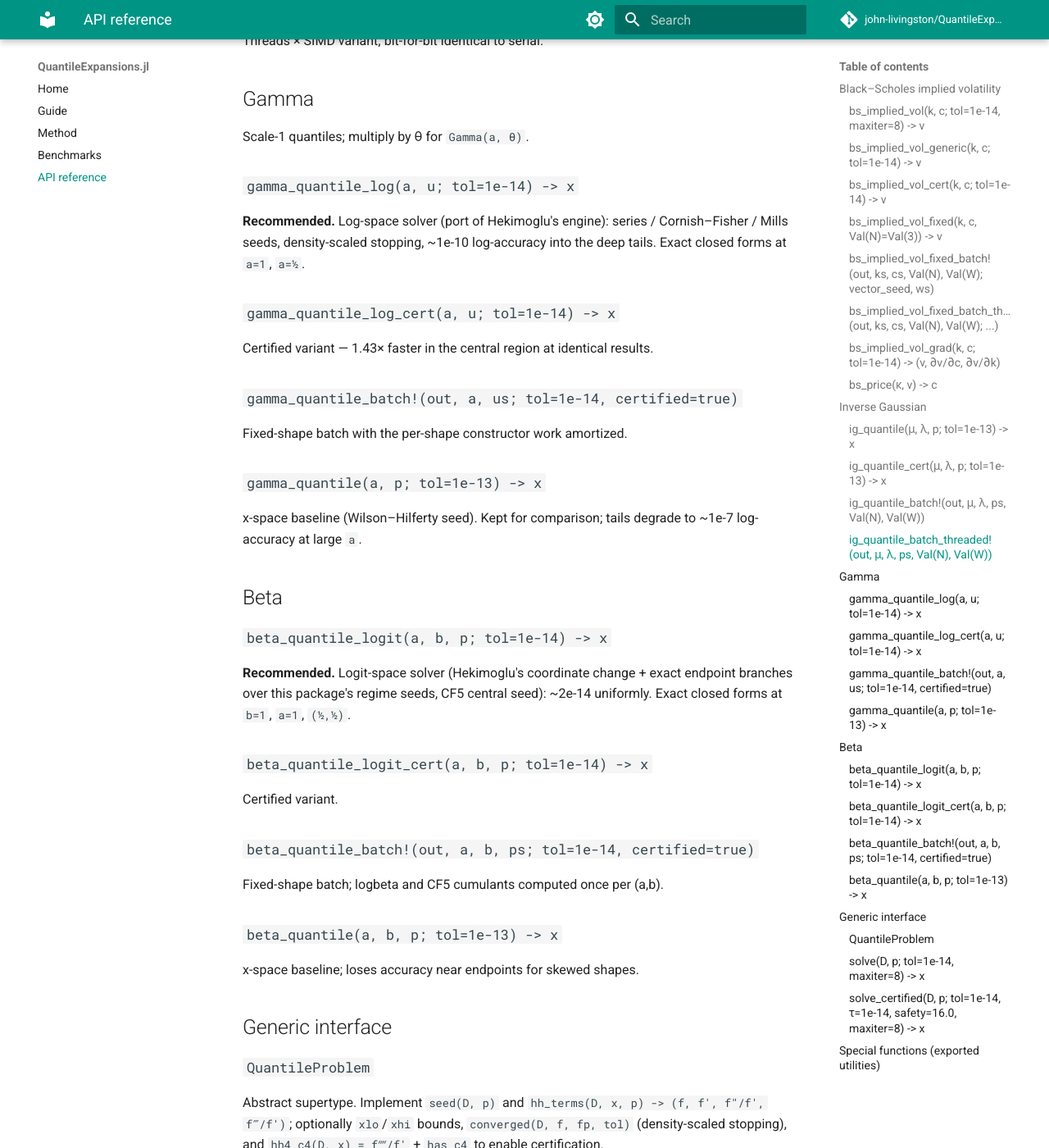
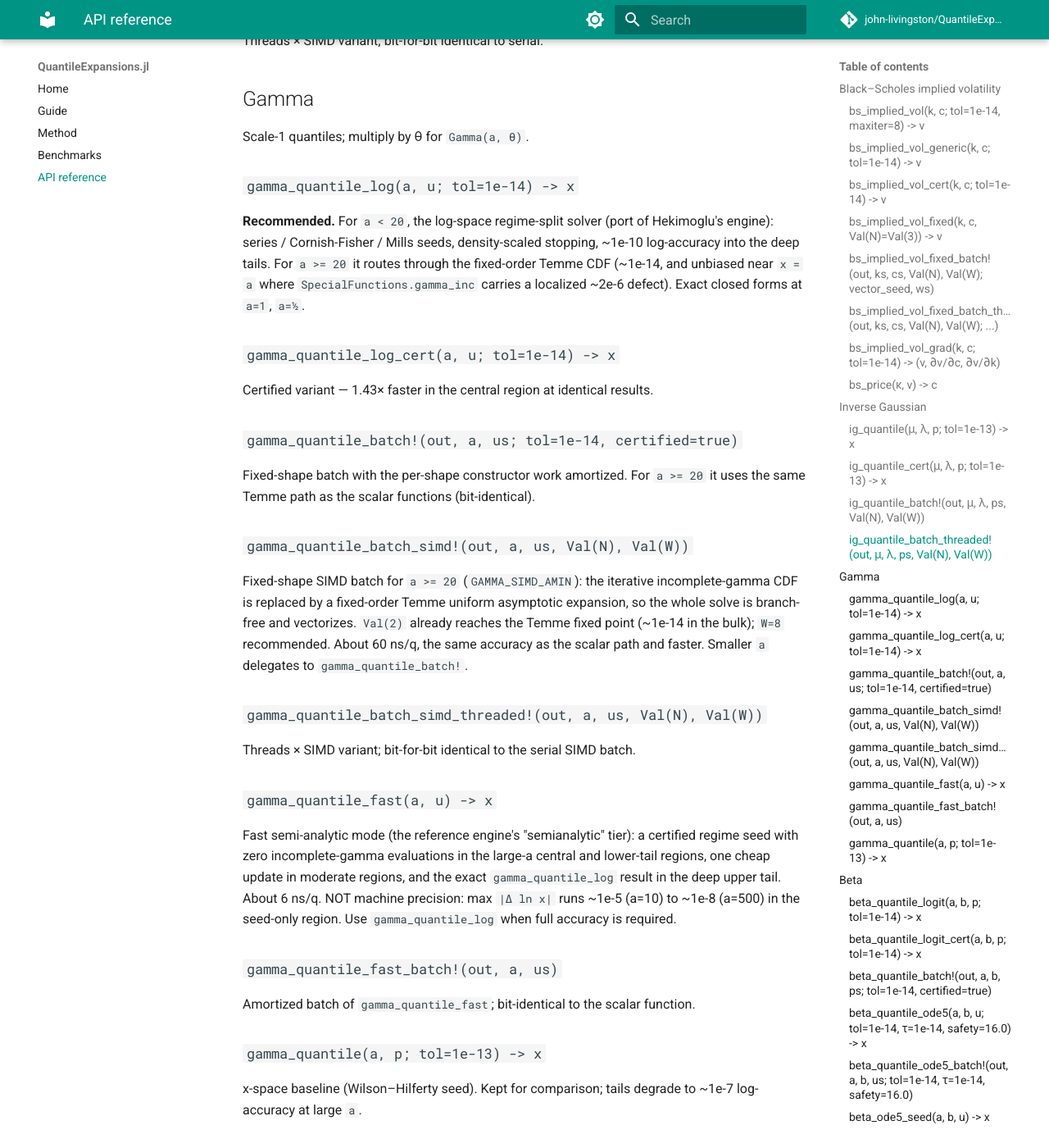
Before and after one commit to john-livingston/QuantileExpansions.jl, an MkDocs documentation site: the page built from docs/api.md, in a window 1280 px wide and 1400 px high, scrolled down 1877 px. Shown: the whole window at 82% size. Built offline with MkDocs 1.6.1 and Material for MkDocs 9.7.7, drawn with Linux system fonts in a browser that asks for light colours; comment, search, counter and statistics services are not loaded; some of the changed text lies outside the part shown.

Commit message:
document new gamma/beta functions in api reference: simd/fast gamma, ode5 beta tiers

```diff
--- a/docs/api.md
+++ b/docs/api.md
@@ -64,15 +64,41 @@
 Scale-1 quantiles; multiply by θ for `Gamma(a, θ)`.
 
 ### `gamma_quantile_log(a, u; tol=1e-14) -> x`
-**Recommended.** Log-space solver (port of Hekimoglu's engine): series /
-Cornish–Fisher / Mills seeds, density-scaled stopping, ~1e-10 log-accuracy
-into the deep tails. Exact closed forms at `a=1`, `a=½`.
+**Recommended.** For `a < 20`, the log-space regime-split solver (port of
+Hekimoglu's engine): series / Cornish-Fisher / Mills seeds, density-scaled
+stopping, ~1e-10 log-accuracy into the deep tails. For `a >= 20` it routes
+through the fixed-order Temme CDF (~1e-14, and unbiased near `x = a` where
+`SpecialFunctions.gamma_inc` carries a localized ~2e-6 defect). Exact closed
+forms at `a=1`, `a=½`.
 
 ### `gamma_quantile_log_cert(a, u; tol=1e-14) -> x`
 Certified variant — 1.43× faster in the central region at identical results.
 
 ### `gamma_quantile_batch!(out, a, us; tol=1e-14, certified=true)`
-Fixed-shape batch with the per-shape constructor work amortized.
+Fixed-shape batch with the per-shape constructor work amortized. For `a >= 20`
+it uses the same Temme path as the scalar functions (bit-identical).
+
+### `gamma_quantile_batch_simd!(out, a, us, Val(N), Val(W))`
+Fixed-shape SIMD batch for `a >= 20` (`GAMMA_SIMD_AMIN`): the iterative
+incomplete-gamma CDF is replaced by a fixed-order Temme uniform asymptotic
+expansion, so the whole solve is branch-free and vectorizes. `Val(2)` already
+reaches the Temme fixed point (~1e-14 in the bulk); `W=8` recommended. About
+60 ns/q, the same accuracy as the scalar path and faster. Smaller `a` delegates
+to `gamma_quantile_batch!`.
+
+### `gamma_quantile_batch_simd_threaded!(out, a, us, Val(N), Val(W))`
+Threads × SIMD variant; bit-for-bit identical to the serial SIMD batch.
+
+### `gamma_quantile_fast(a, u) -> x`
+Fast semi-analytic mode (the reference engine's "semianalytic" tier): a certified
+regime seed with zero incomplete-gamma evaluations in the large-a central and
+lower-tail regions, one cheap update in moderate regions, and the exact
+`gamma_quantile_log` result in the deep upper tail. About 6 ns/q. NOT machine
+precision: max `|Δ ln x|` runs ~1e-5 (a=10) to ~1e-8 (a=500) in the seed-only
+region. Use `gamma_quantile_log` when full accuracy is required.
+
+### `gamma_quantile_fast_batch!(out, a, us)`
+Amortized batch of `gamma_quantile_fast`; bit-identical to the scalar function.
 
 ### `gamma_quantile(a, p; tol=1e-13) -> x`
 x-space baseline (Wilson–Hilferty seed). Kept for comparison; tails degrade
@@ -90,6 +116,33 @@
 
 ### `beta_quantile_batch!(out, a, b, ps; tol=1e-14, certified=true)`
 Fixed-shape batch; logbeta and CF5 cumulants computed once per (a,b).
+
+### `beta_quantile_ode5(a, b, u; tol=1e-14, τ=1e-14, safety=16.0) -> x`
+Beta(a,b) quantile using Hekimoglu's ODE5 central seed. In the
+high-concentration central region the sharp seed lets the K4 certificate accept
+a single logit-HH-4 update (one incomplete-beta evaluation); elsewhere, and on
+any point the certificate declines, it is bit-for-bit `beta_quantile_logit`.
+Certified points match the full solver to <= ~3e-15 in logit. Faster than
+`beta_quantile_logit` at small/mid `n = a+b` (1.4 to 2.5x at `n <= 33`), the
+pocket where the CF5 seed alone cannot certify.
+
+### `beta_quantile_ode5_batch!(out, a, b, us; tol=1e-14, τ=1e-14, safety=16.0)`
+Fixed-shape batch; the per-(a,b) ODE5 precompute is amortized. Bit-identical to
+scalar `beta_quantile_ode5`.
+
+### `beta_ode5_seed(a, b, u) -> x`
+Raw ODE5 central seed, ZERO incomplete-beta evaluations (~15 to 18 ns/q).
+Asymptotic in `n = a+b` (exact as `n -> Inf`): logit accuracy ~1e-3 at `n≈5`,
+~1e-8 at `n≈200`. NOT machine precision; this is the fast Monte-Carlo /
+calibration tier. Use `beta_quantile_ode5` for a certified 1e-14 quantile.
+Outside the central gate it defers to `beta_quantile_logit`.
+
+### `beta_ode5_seed_batch!(out, a, b, us)`
+Amortized batch of `beta_ode5_seed`.
+
+### `beta_quantile_ode5_mode(a, b, u) -> 0 or 1`
+Diagnostic: 1 if `u` is on the certified ODE5 fast path for Beta(a,b), else 0.
+Used to measure certified-region coverage.
 
 ### `beta_quantile(a, b, p; tol=1e-13) -> x`
 x-space baseline; loses accuracy near endpoints for skewed shapes.
```
Also changed, not shown: docs/benchmarks.md (+2 -2 lines).
